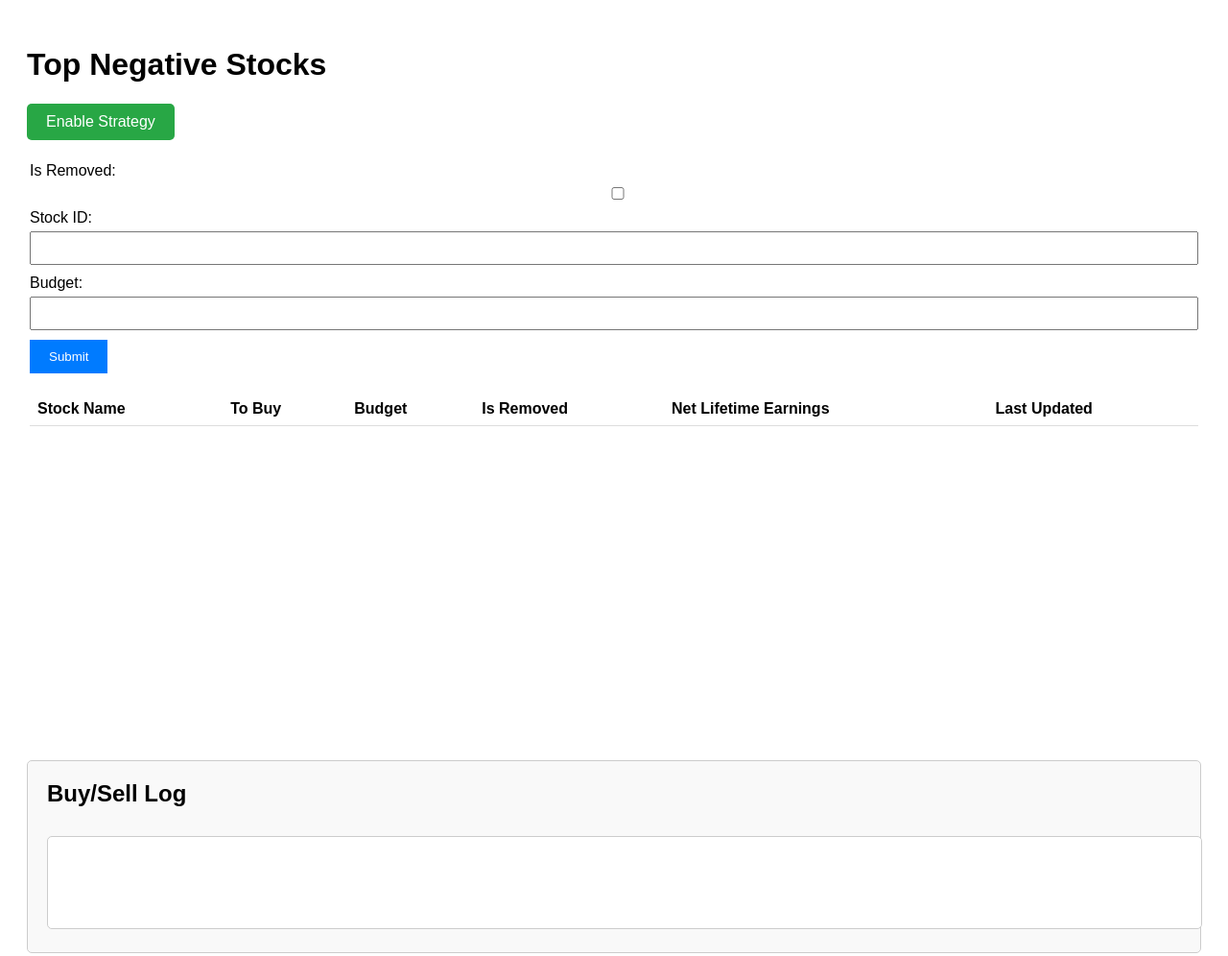
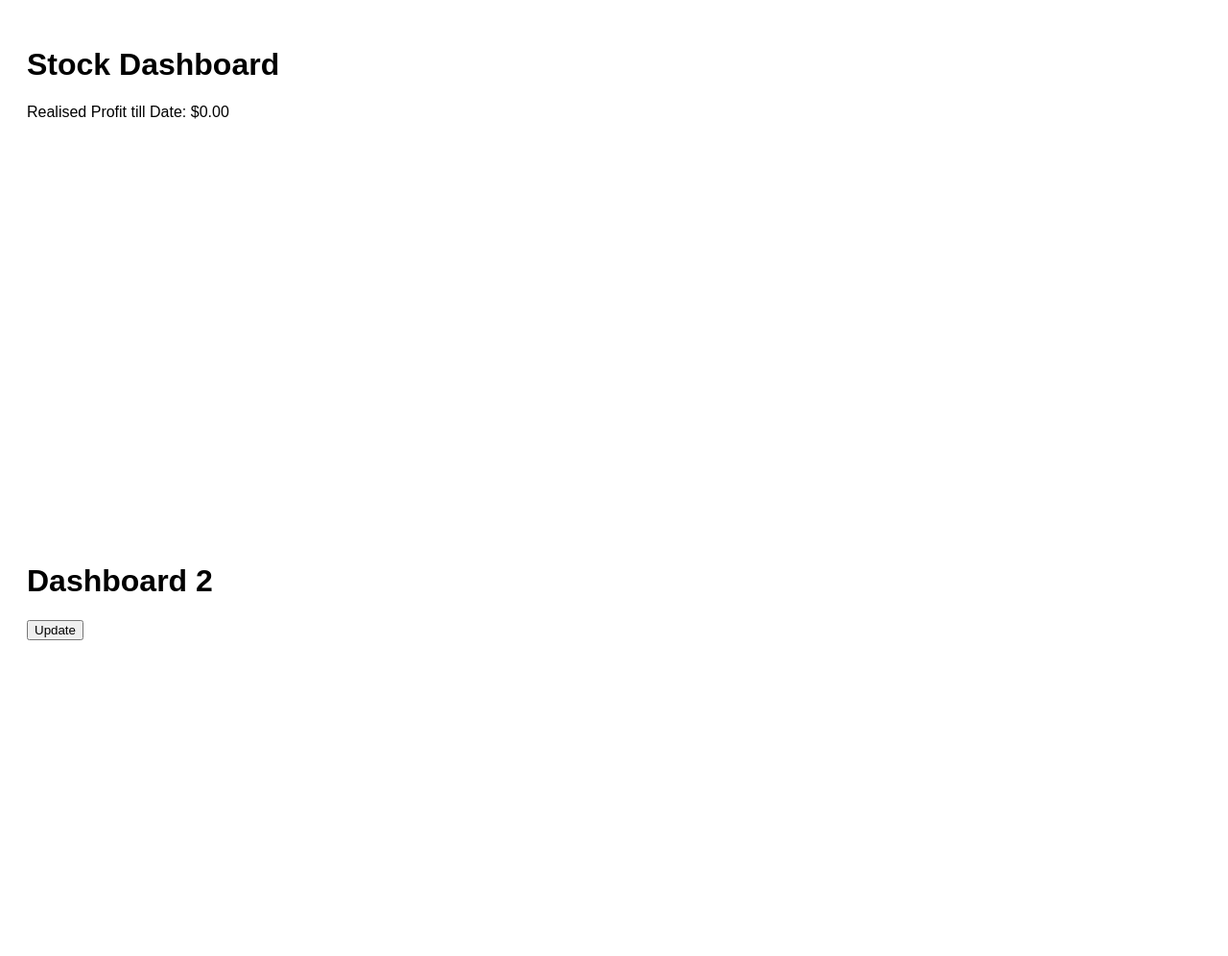
Before and after one commit to nehaingawale/NegativeStockTracker, a plain HTML site: page NegativeStockTracker/index.html in a window 1280 px wide. Shown: the whole page at 96% size. After the commit the page ends 800 px from the top, so only its background shows below. Drawn offline with nearby package versions, Linux system fonts and the light colour scheme; no server answers.

Commit message:
Update index.html

```diff
--- a/NegativeStockTracker/index.html
+++ b/NegativeStockTracker/index.html
@@ -1,55 +1,28 @@
- <!DOCTYPE html>
+<!DOCTYPE html>
 <html lang="en">
 <head>
 <meta charset="UTF-8">
 <meta name="viewport" content="width=device-width, initial-scale=1.0">
-<title>Top Negative Stocks</title>
+<title>Stock Dashboard</title>
 <link rel="stylesheet" href="styles.css">
 </head>
 <body>
-  <div class="container">
 
-    <h1>Top Negative Stocks</h1>
-    <div class="buttons">
-      <button id="toggleStrategyBtn" onclick="toggleStrategy()">Enable Strategy</button>
-    </div>
-    <div class="scrollable-table" id="stocks-table">
+    <div class="container">
+        <h1>Stock Dashboard</h1>
+        <div id="profitDisplay">Realised Profit till Date: <span id="realisedProfit">$0.00</span></div>
+        <div id="tableContainer"></div>
+      </div>
+      <div class="container">
+        <h1>Dashboard 2</h1>
+        <div id="updateTime"></div>
+        <button id="updateButton">Update</button>
+        <div id="stockTable"></div>
+      </div>
 
-      <form id="postDataForm">
-        <label for="isRemoved">Is Removed:</label>
-        <input type="checkbox" id="isRemoved" name="isRemoved" value="false">
-        <br>
-        <label for="stockId">Stock ID:</label>
-        <input type="number" id="stockId" name="stockId">
-        <br>
-        <label for="budget">Budget:</label>
-        <input type="number" id="budget" name="budget">
-        <br>
-        <button type="submit">Submit</button>
-    </form>
-    <div id="tableContainer">
-  <table id="stockTable">
-      <thead>
-          <tr>
-              <th>Stock Name</th>
-              <th>To Buy</th>
-              <th>Budget</th>
-              <th>Is Removed</th>
-              <th>Net Lifetime Earnings</th>
-              <th>Last Updated</th>
-          </tr>
-      </thead>
-      <tbody id="tableBody">
-      </tbody>
-  </table>
-</div>
-</div>
-  <div class="buy-sell-log">
-    <h2>Buy/Sell Log</h2>
-    <textarea id="buySellLog" rows="5" cols="50" readonly></textarea>
-  </div>
-</div>
 
+<script src="https://code.jquery.com/jquery-3.6.0.min.js"></script>
 <script src="script.js"></script>
+<script src="dashboard2Component.js"></script>
 </body>
 </html>
```
